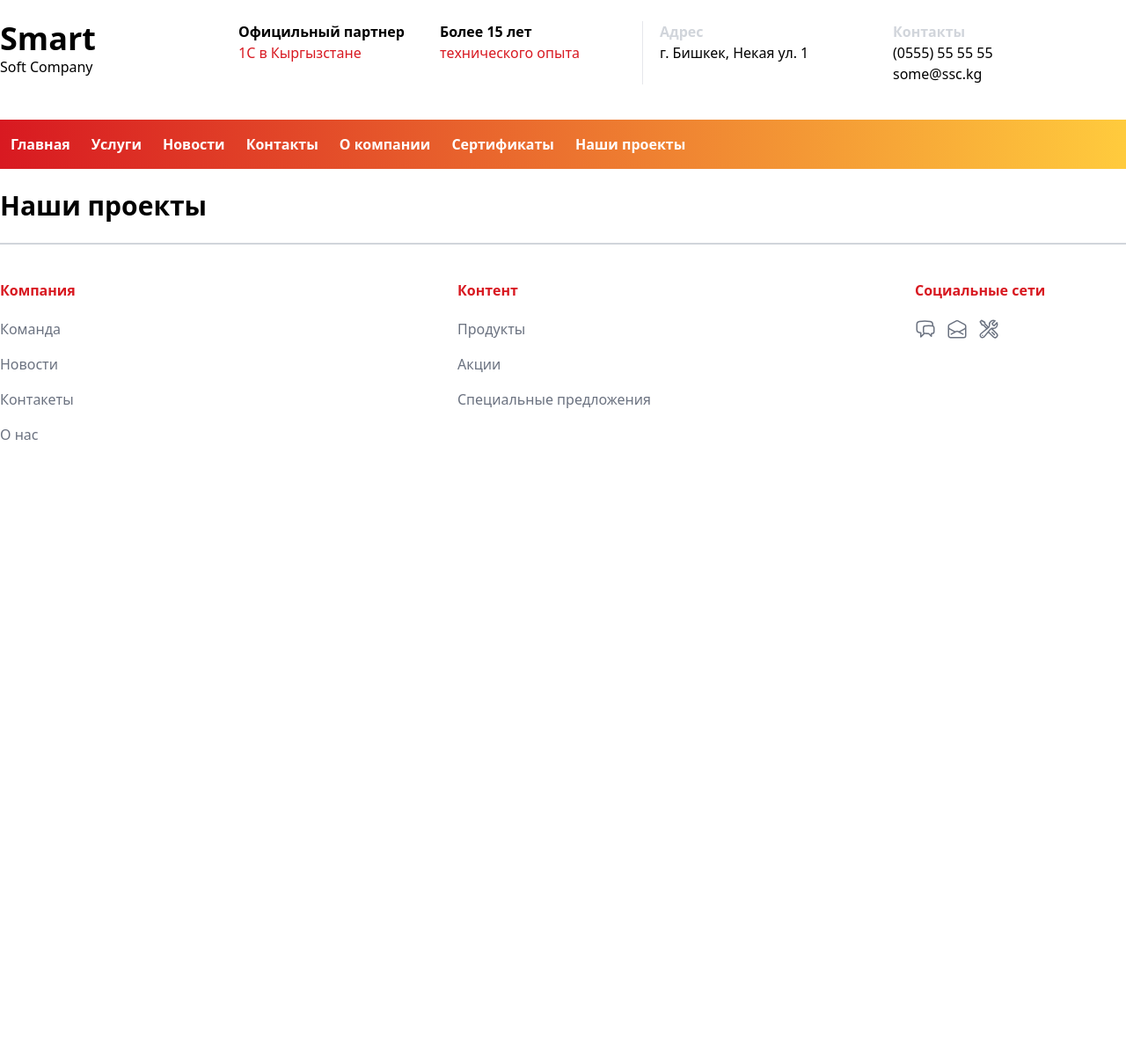
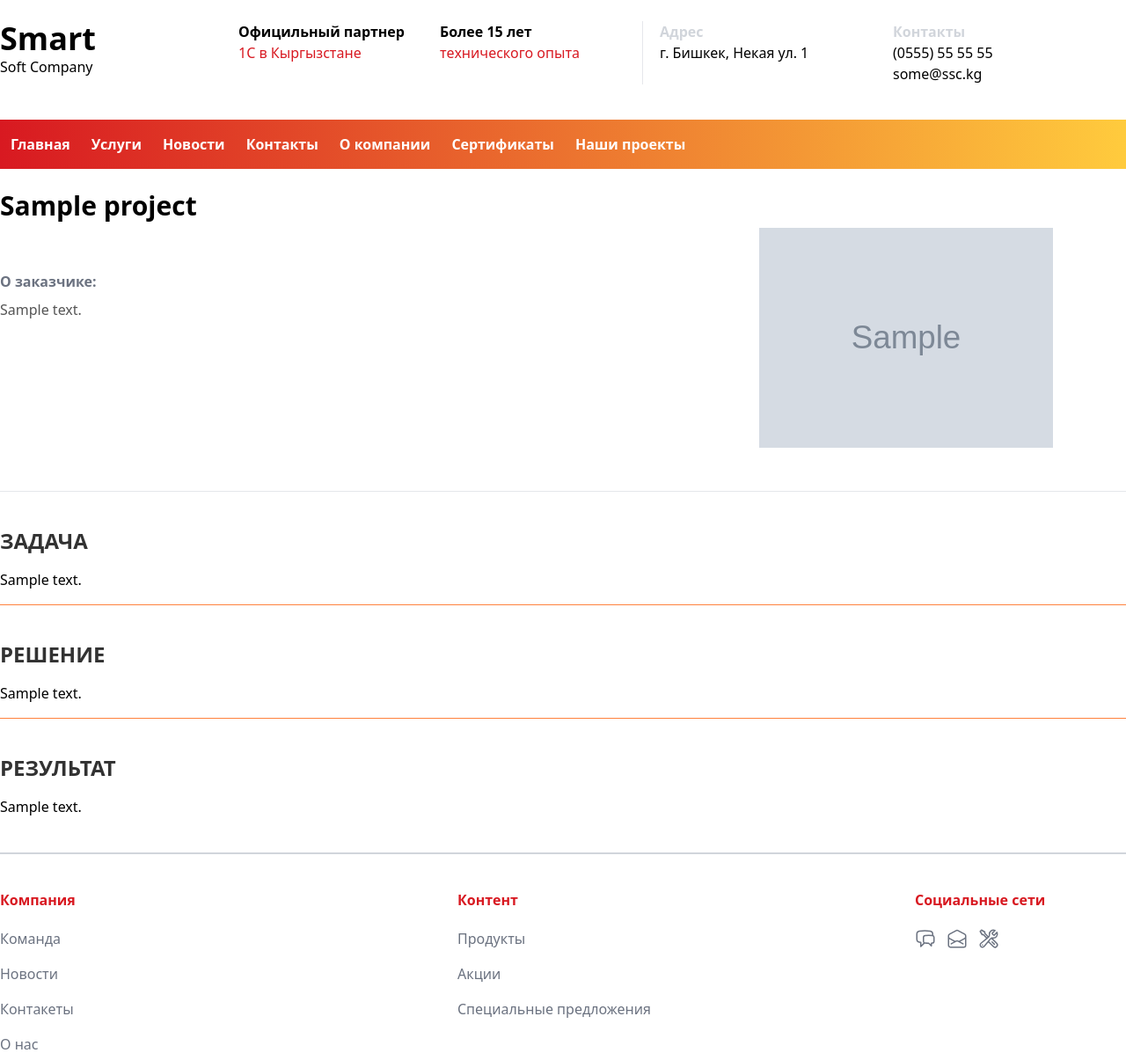
Before and after one commit to pshabanov/smart-soft, a Laravel app: page /projects/1 in a window 1280 px wide. Shown: the top 1197 px of the page at 88% size. Before the commit the page ends 500 px from the top, so only its background shows below. Run offline with Laravel 10, Linux system fonts and the light colour scheme; tables that the repository leaves empty hold one stand-in row (values such as "Sample post"); grey boxes marked "Sample" are stand-in pictures; style sheets or scripts are compiled from the project's sources; parts of the project's set-up code (start-up, migrations or seed data) failed here and were passed over.

Commit message:
projects list and detail

```diff
--- a/web/app/Http/Controllers/ProjectsController.php
+++ b/web/app/Http/Controllers/ProjectsController.php
@@ -2,15 +2,22 @@
 
 namespace App\Http\Controllers;
 
+use App\Models\Project;
 use Illuminate\Http\Request;
 
 class ProjectsController extends Controller
 {
     public function index(){
-        return view('pages.projects.projects');
+        $projects = Project::query()->orderBy("created_at", 'desc')->simplePaginate(5);
+        return view('pages.projects.projects_list',[
+            'projects' => $projects
+        ]);
     }
 
-    public function detail(){
-        return view('pages.projects.detail_projects');
+    public function detail($id){
+        $projects = Project::query()->findOrFail($id);
+        return view('pages.projects.detail_projects',[
+            'projects'=>$projects
+        ]);
     }
 }
--- /dev/null
+++ b/web/app/Models/Project.php
@@ -0,0 +1,20 @@
+<?php
+
+namespace App\Models;
+
+use Illuminate\Database\Eloquent\Factories\HasFactory;
+use Illuminate\Database\Eloquent\Model;
+
+class Project extends Model
+{
+    use HasFactory;
+
+    protected $fillable = [
+        'title',
+        'about_company',
+        'image',
+        'task_text',
+        'solution_text',
+        'results_text'
+    ];
+}
--- a/web/resources/css/app.css
+++ b/web/resources/css/app.css
@@ -314,3 +314,25 @@ section.news-on-main {
 .news-on-main__header {
     @apply hover:text-main-red transition
 }
+
+.case__item-img {
+    display: flex;
+    align-items: center;
+    justify-content: center;
+    width: 100%;
+    height: 100%;
+    max-width: 80%;
+    max-height: 80%;
+}
+.case__task-subtitle {
+    @apply pt-10 pb-4 text-2xl font-bold uppercase opacity-80
+}
+.case__item-block {
+    @apply border-b border-main-orange pb-4
+}
+.case__item-block:last-child {
+    @apply border-b-0
+}
+.case ul {
+   @apply list-disc pl-5
+}
--- a/web/resources/views/pages/projects/detail_projects.blade.php
+++ b/web/resources/views/pages/projects/detail_projects.blade.php
@@ -7,8 +7,32 @@
     <main class="py-6">
         <div class="wrapper">
             <section class="case">
-                <h1>Наши проекты</h1>
-
+                <h1>{{$projects->title}}</h1>
+                <div class="case__item">
+                    <div class="case__item-info">
+                        <div class="case__item-subtitle">О заказчике:</div>
+                        <div class="case__item-text">
+                            {!! $projects->about_company !!}
+                        </div>
+                    </div>
+                    <div class="case__item-img">
+                        <img
+                            src="{{$projects->image ? $projects->image : 'https://t4.ftcdn.net/jpg/04/73/25/49/360_F_473254957_bxG9yf4ly7OBO5I0O5KABlN930GwaMQz.jpg'}}"
+                            alt="">
+                    </div>
+                </div>
+                <div class="case__task case__item-block">
+                    <div class="case__task-subtitle">Задача</div>
+                    <div class="case__task-text">{!! $projects->task_text !!}</div>
+                </div>
+                <div class="case__solution case__item-block">
+                    <div class="case__task-subtitle">Решение</div>
+                    <div class="case__task-text">{!! $projects->solution_text !!}</div>
+                </div>
+                <div class="case__results case__item-block">
+                    <div class="case__task-subtitle">Результат</div>
+                    <div class="case__task-text">{!! $projects->results_text !!}</div>
+                </div>
             </section>
         </div>
     </main>
```
Also changed, not shown: web/resources/views/pages/projects/partials/item.blade.php (added, +15 -0 lines), web/resources/views/pages/projects/projects.blade.php (deleted, +0 -61 lines), web/resources/views/pages/projects/projects_list.blade.php (added, +21 -0 lines), web/database/migrations/2023_06_19_202100_create_projects_table.php (added).
